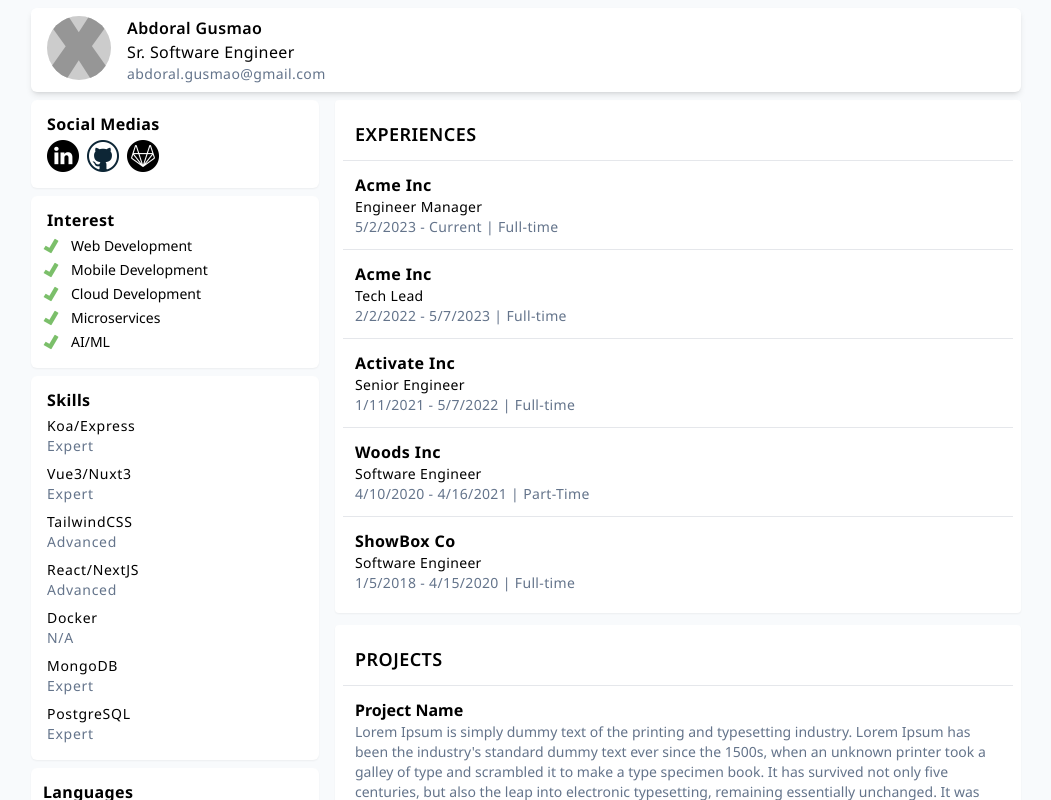
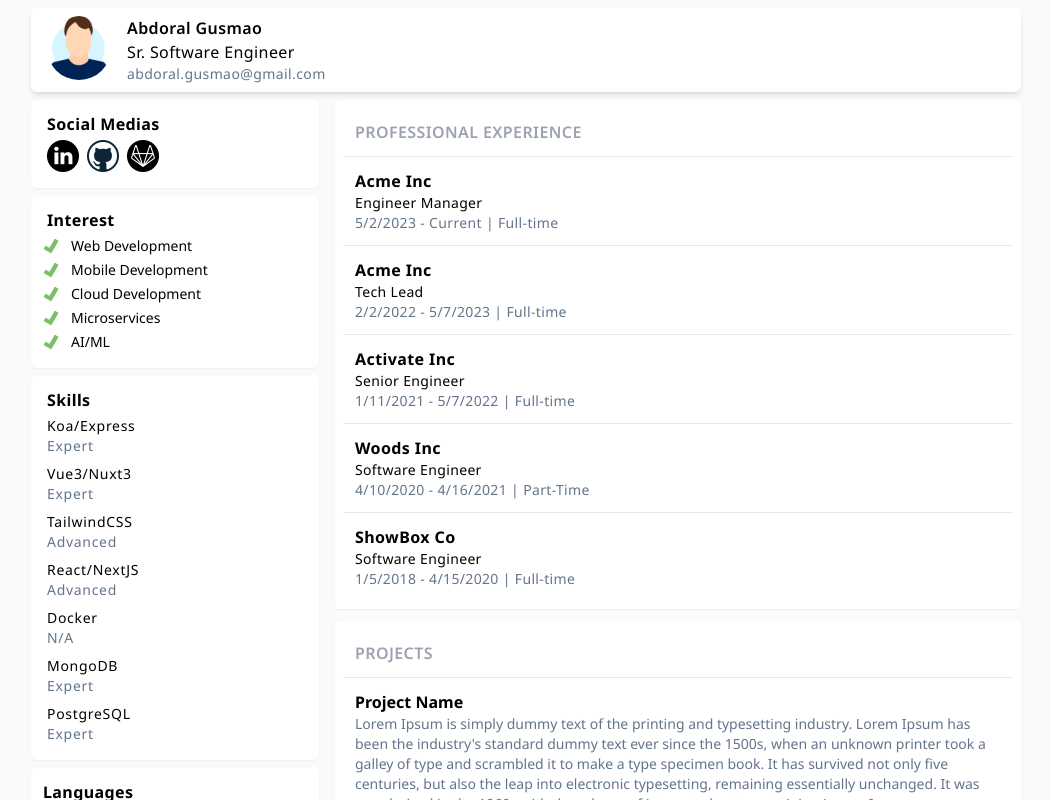
Before and after one commit to keuller/resumeapp, a Nuxt app: page / in a window 1280 px wide. Shown: the top 800 px of the page, without its empty margins (114-1165 px from the left). Built offline with nearby package versions, Linux system fonts and the light colour scheme.

Commit message:
wip: design highlight text

```diff
--- a/components/skill-item.vue
+++ b/components/skill-item.vue
@@ -6,6 +6,7 @@
         4: 'Expert',
         5: 'N/A'
     }
+
     const props = defineProps({
         name: {
             type: String,
--- a/pages/index.vue
+++ b/pages/index.vue
@@ -3,7 +3,7 @@
     import linkedin from '~/assets/linkedin.png';
     import github from '~/assets/github.webp';
     import gitlab from '~/assets/gitlab.png';
-    import editIcon from '~/assets/edit.svg';
+    import avatar from '~/assets/avatar-placeholder.webp';
 </script>
 
 <template>
@@ -13,7 +13,7 @@
                 <div class="flex flex-col gap-4">
 
                     <div class="flex gap-4">
-                        <img src="https://placehold.jp/3d4070/ffffff/150x150.png"
+                        <img :src="avatar"
                             alt="avatar" width="64" height="64"
                             class="rounded-full h-16 w-16" />
 
@@ -101,9 +101,9 @@
             <main class="flex flex-col gap-3 flex-1 w-full">
                 <section class="bg-white rounded p-2 shadow-sm hover:shadow-md">
                     <div class="flex items-center justify-between">
-                        <h2 class="p-3 font-semibold tracking-wide text-lg">EXPERIENCES</h2>
+                        <h2 class="p-3 text-gray-400 font-semibold tracking-wide text-base">PROFESSIONAL EXPERIENCE</h2>
                         <a href="#" class="hidden">
-                            <img :src="editIcon" width="16" height="16" alt="Edit" title="Edit" />
+
                         </a>
                     </div>
 
@@ -139,7 +139,7 @@
                 </section>
 
                 <section class="bg-white rounded p-2 shadow-sm hover:shadow-md">
-                    <h2 class="p-3 font-semibold tracking-wide text-lg">PROJECTS</h2>
+                    <h2 class="p-3 text-gray-400 font-semibold tracking-wide text-base">PROJECTS</h2>
 
                     <div class="flex flex-col p-3 border-t-1">
                         <h3 class="font-bold">Project Name</h3>
```
Also changed, not shown: assets/avatar-placeholder.webp (added), 1 other file (tests, documents, lock files or other folders).
